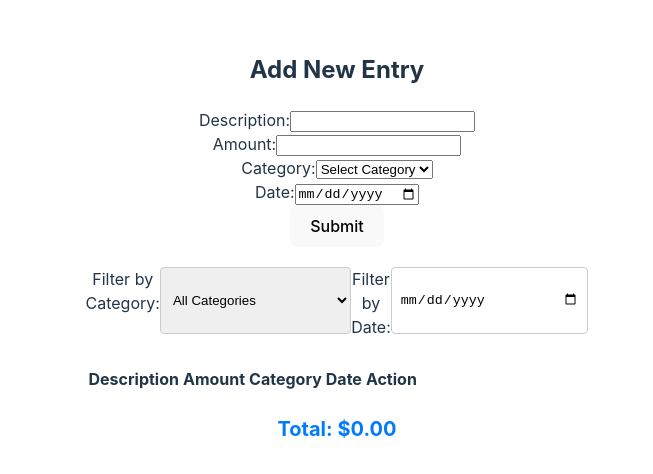
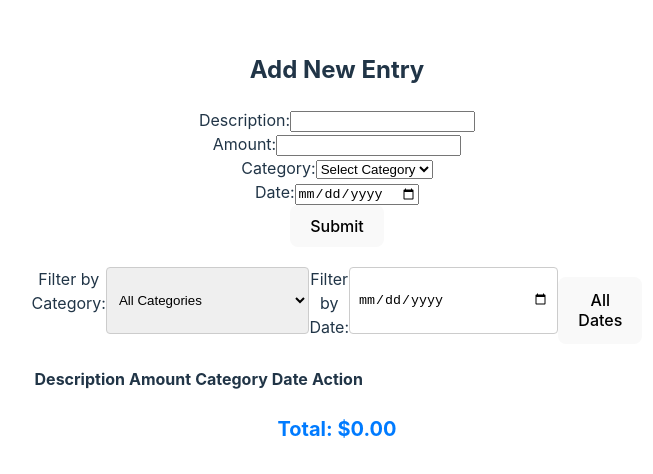
Before and after one commit to TewodrosAdimas/expenseTracker, a React (Vite) app in the folder expense-tracker/: page / in a window 1280 px wide. Shown: the part 162-636 px from the top of the page, without its empty margins (303-956 px from the left). Built offline with nearby package versions, Linux system fonts and the light colour scheme.

Commit message:
filter by all dates feature added

```diff
--- a/expense-tracker/src/App.tsx
+++ b/expense-tracker/src/App.tsx
@@ -38,8 +38,8 @@ const App: React.FC = () => {
       filtered = filtered.filter((data) => data.category === category);
     }
 
-    if (date) {
-      filtered = filtered.filter((data) => data.date === date);
+    if (date !== "all" && date !== "") {
+      filtered = filtered.filter((data) => data.date === date); // Filter by specific date
     }
 
     setFilteredData(filtered); // Update filtered data based on category and date
--- a/expense-tracker/src/components/Filter/Filter.tsx
+++ b/expense-tracker/src/components/Filter/Filter.tsx
@@ -21,7 +21,7 @@ const Filter: React.FC<FilterProps> = ({ categories, handleFilter }) => {
   const handleDateChange = (event: React.ChangeEvent<HTMLInputElement>) => {
     const date = event.target.value;
     setSelectedDate(date);
-    handleFilter(selectedCategory, date); // Filter by category and selected date
+    handleFilter(selectedCategory, date === "" ? "all" : date); // Filter by category and selected date (or 'all')
   };
 
   return (
@@ -47,6 +47,16 @@ const Filter: React.FC<FilterProps> = ({ categories, handleFilter }) => {
         value={selectedDate}
         onChange={handleDateChange}
       />
+      {/* Add an "All Dates" option */}
+      <button
+        className="btn btn-secondary"
+        onClick={() => {
+          setSelectedDate(""); // Reset the date filter
+          handleFilter(selectedCategory, "all"); // Show all entries
+        }}
+      >
+        All Dates
+      </button>
     </div>
   );
 };
--- a/expense-tracker/src/components/Filter/styles.css
+++ b/expense-tracker/src/components/Filter/styles.css
@@ -13,7 +13,6 @@
     border: 1px solid #ccc;
   }
 
-  /* Additional styling for the filter section */
 .filter-container {
   margin-top: 20px;
   text-align: center;
@@ -31,3 +30,26 @@
   border-radius: 4px;
   border: 1px solid #ccc;
 }
+
+/* Additional styling for the filter section */
+.filter-container {
+  margin-top: 20px;
+  text-align: center;
+}
+
+.filter-container label {
+  display: block;
+  margin-bottom: 5px;
+}
+
+.filter-container .form-control {
+  width: 100%;
+  padding: 8px;
+  margin-bottom: 10px;
+  border-radius: 4px;
+  border: 1px solid #ccc;
+}
+
+.filter-container .btn {
+  margin-top: 10px;
+}
```
